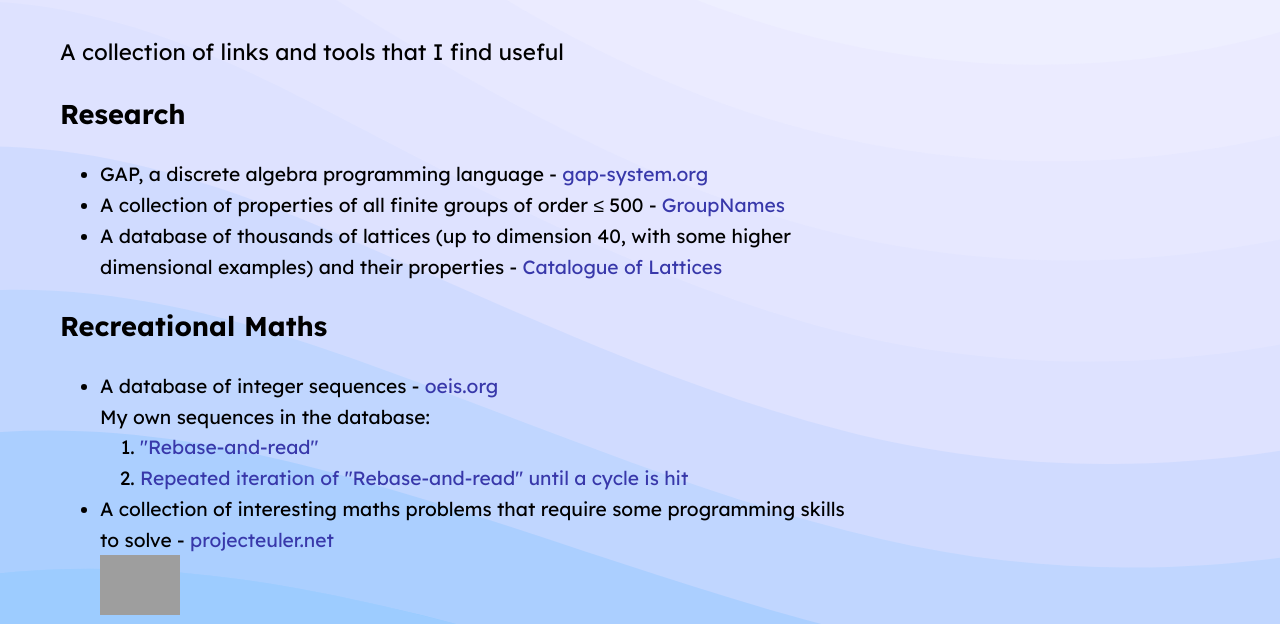
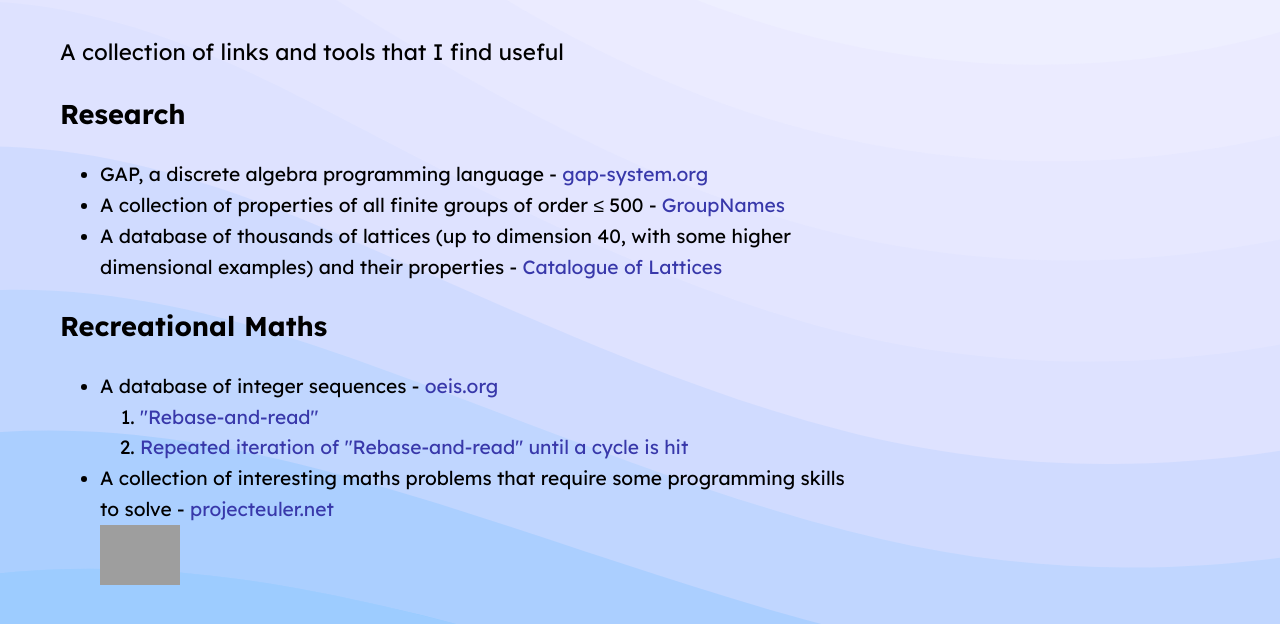
Before and after one commit to D-A-Baldwin/d-a-baldwin.github.io, a plain HTML site: page links.html in a window 1280 px wide. Shown: the part 112-736 px from the top of the page. Drawn offline with nearby package versions, Linux system fonts and the light colour scheme; grey boxes are pictures that could not be loaded; a web font is replaced by a local one.

Commit message:
Remove personal sequences mention in links.html
Removed a line about personal sequences in the OEIS database.

```diff
--- a/links.html
+++ b/links.html
@@ -37,8 +37,6 @@
     <h2> Recreational Maths </h2>
     <ul>
       <li>A database of integer sequences - <a href="https://oeis.org/">oeis.org</a>
-        <br />
-        My own sequences in the database:
         <ol>
           <li> <a href="https://oeis.org/A389674">"Rebase-and-read"</a></li>
           <li> <a href="https://oeis.org/A389673">Repeated iteration of "Rebase-and-read" until a cycle is hit</a></li>
```
